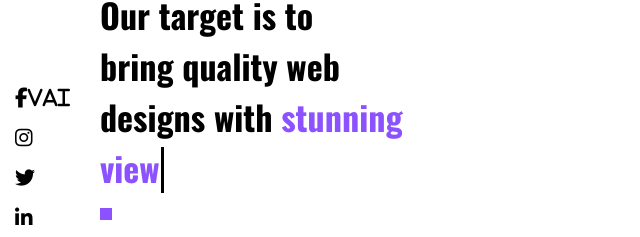
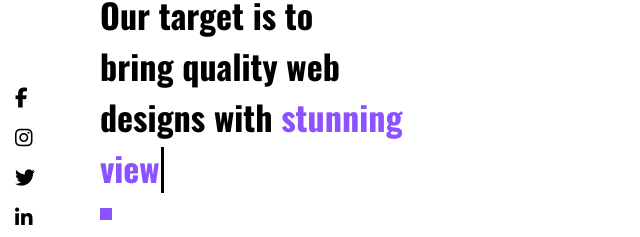
Before and after one commit to Kamrulhasan12345/WebDesignCompanyTemplate, a plain HTML site: page index.html in a window 1280 px wide. Shown: the part 232-469 px from the top of the page, 0-640 px from the left. Drawn offline with nearby package versions, Linux system fonts and the light colour scheme.

Commit message:
Update index.html

```diff
--- a/index.html
+++ b/index.html
@@ -242,7 +242,7 @@
     <!--SOCIAL-ICONS-->
 
     <div class="social-icons">
-      <i class="fab fa-facebook-f">Vai </i>
+      <i class="fab fa-facebook-f"></i>
       <i class="fab fa-instagram"></i>
       <i class="fab fa-twitter"></i>
       <i class="fab fa-linkedin-in"></i>
```
